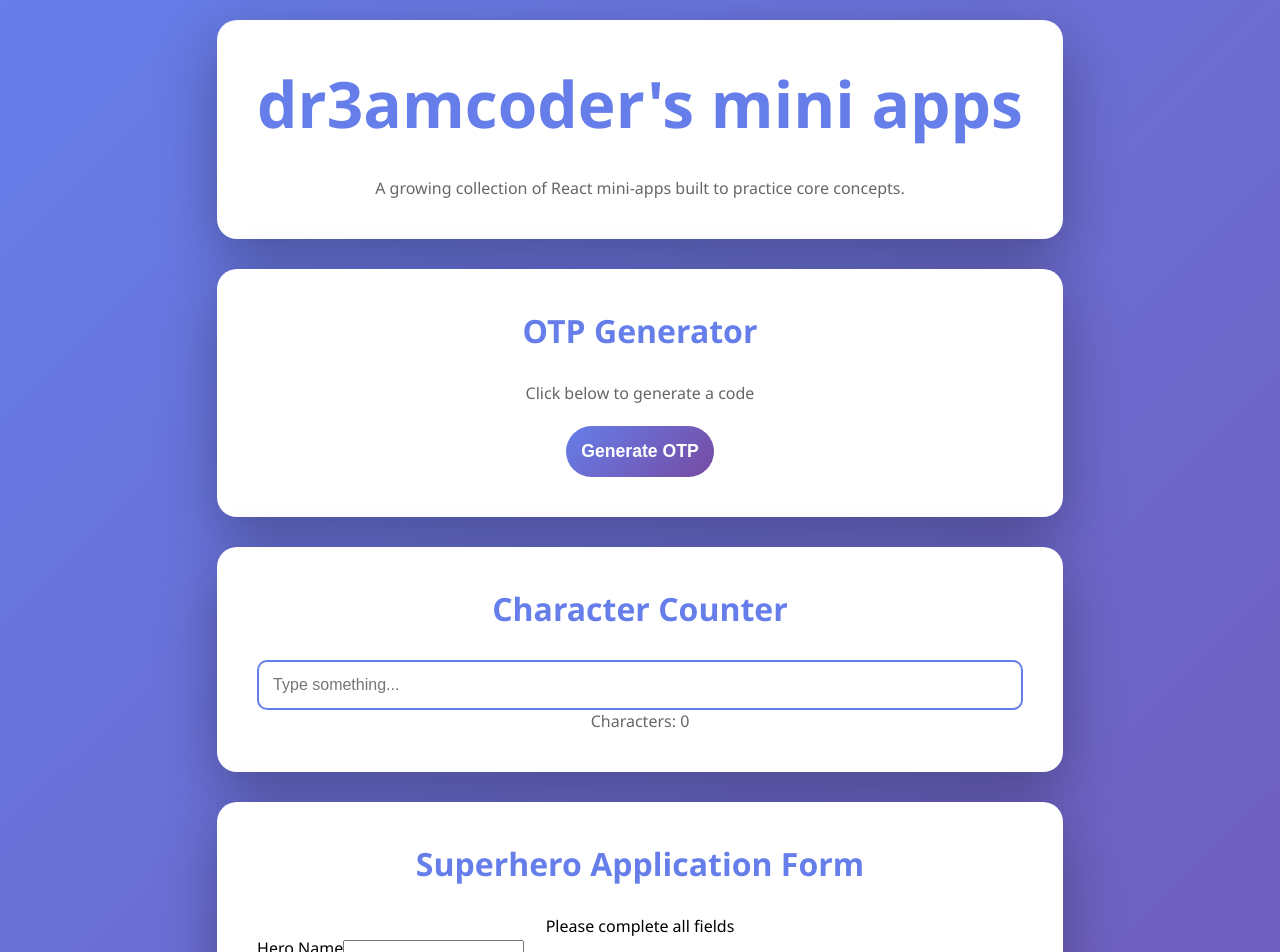
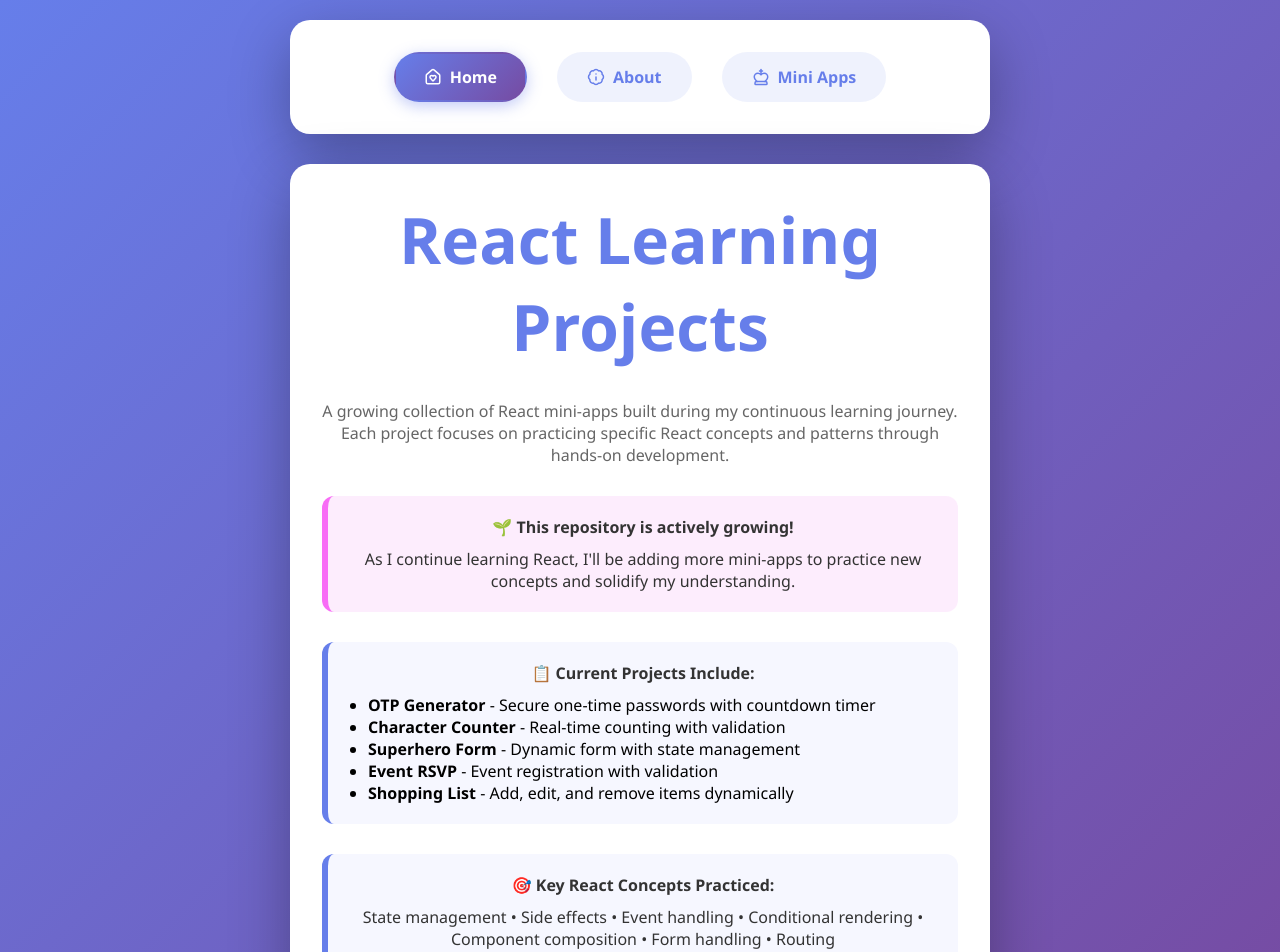
Before and after one commit to dr3amcoder/my-mini-apps, a React (Vite) app: page /#/ in a window 1280 px wide. Shown: the top 952 px of the page. Built offline with nearby package versions, Linux system fonts and the light colour scheme.

Commit message:
Styling update and navBar added

```diff
--- a/package.json
+++ b/package.json
@@ -10,6 +10,7 @@
     "preview": "vite preview"
   },
   "dependencies": {
+    "lucide-react": "^0.563.0",
     "react": "^19.2.0",
     "react-dom": "^19.2.0",
     "react-router-dom": "^7.12.0"
--- a/src/App.css
+++ b/src/App.css
@@ -15,7 +15,7 @@ body {
   display: flex;
   justify-content: center;
   align-items: center;
-  padding: 20px;
+  padding: clamp(10px, 3vw, 20px);
 }
 
 /* =========================
@@ -25,15 +25,15 @@ body {
 .app-wrapper {
   display: flex;
   flex-direction: column;
-  gap: 30px;
+  gap: clamp(15px, 3vw, 30px);
   width: 100%;
-  max-width: 1000px;
+  max-width: 700px;
 }
 
 .container {
   background: white;
-  padding: 40px;
-  border-radius: 20px;
+  padding: clamp(20px, 4vw, 32px);
+  border-radius: clamp(12px, 2vw, 20px);
   box-shadow: 0 20px 60px rgba(0, 0, 0, 0.3);
   text-align: center;
 }
@@ -43,20 +43,20 @@ body {
 ========================= */
 
 .title-lg {
-  font-size: 4rem;
+  font-size: clamp(2rem, 8vw, 4rem);
   color: #667eea;
-  margin-bottom: 30px;
+  margin-bottom: clamp(15px, 3vw, 30px);
 }
 
 .title-md {
-  font-size: 2rem;
+  font-size: clamp(1.5rem, 4vw, 2rem);
   color: #667eea;
-  margin-bottom: 30px;
+  margin-bottom: clamp(15px, 3vw, 30px);
 }
 
 .text-muted {
   color: #666;
-  font-size: 1rem;
+  font-size: clamp(0.875rem, 2vw, 1rem);
 }
 
 .text-highlight {
@@ -71,8 +71,8 @@ body {
 .section {
   display: flex;
   flex-direction: column;
-  gap: 10px;
-  margin-bottom: 25px;
+  gap: clamp(8px, 2vw, 10px);
+  margin-bottom: clamp(15px, 3vw, 25px);
   text-align: left;
 }
 
@@ -86,10 +86,10 @@ body {
 
 .input {
   width: 100%;
-  padding: 14px;
-  border-radius: 10px;
+  padding: clamp(10px, 2vw, 14px);
+  border-radius: clamp(8px, 1.5vw, 10px);
   border: 2px solid #667eea;
-  font-size: 1rem;
+  font-size: clamp(0.875rem, 2vw, 1rem);
   outline: none;
   transition: all 0.2s ease;
 }
@@ -110,12 +110,12 @@ input[type="checkbox"] {
 ========================= */
 
 .btn {
-  padding: 15px;
+  padding: clamp(12px, 2.5vw, 15px);
   border-radius: 50px;
   border: none;
   background: linear-gradient(135deg, #667eea, #764ba2);
   color: white;
-  font-size: 1.1rem;
+  font-size: clamp(0.95rem, 2vw, 1.1rem);
   font-weight: 600;
   cursor: pointer;
   transition: all 0.3s ease;
@@ -142,18 +142,136 @@ input[type="checkbox"] {
 }
 
 /* =========================
+   Navigation
+========================= */
+
+nav {
+  display: flex;
+  justify-content: center;
+  gap: clamp(15px, 3vw, 30px);
+  flex-wrap: wrap;
+}
+
+nav a {
+  display: inline-flex;
+  align-items: center;
+  gap: 8px;
+  padding: clamp(10px, 2vw, 12px) clamp(20px, 3vw, 28px);
+  border-radius: 50px;
+  text-decoration: none;
+  color: #667eea;
+  font-weight: 600;
+  font-size: clamp(0.9rem, 2vw, 1rem);
+  background: rgba(102, 126, 234, 0.1);
+  transition: all 0.3s ease;
+  border: 2px solid transparent;
+}
+
+nav a:hover {
+  background: rgba(102, 126, 234, 0.2);
+  transform: translateY(-2px);
+}
+
+nav a.active {
+  background: linear-gradient(135deg, #667eea, #764ba2);
+  color: white;
+  box-shadow: 0 4px 15px rgba(102, 126, 234, 0.4);
+}
+
+/* =========================
    Event / Result Blocks
 ========================= */
 
 .info-box {
-  margin-top: 30px;
-  padding: 20px;
-  border-radius: 12px;
+  margin-top: clamp(15px, 3vw, 30px);
+  padding: clamp(15px, 3vw, 20px);
+  border-radius: clamp(8px, 1.5vw, 12px);
   background: #f6f7ff;
-  border-left: 6px solid #667eea;
+  border-left: clamp(4px, 1vw, 6px) solid #667eea;
 }
 
 .info-box p {
-  margin-bottom: 10px;
+  margin-bottom: clamp(8px, 1.5vw, 10px);
   color: #333;
+  font-size: clamp(0.875rem, 2vw, 1rem);
 }
+
+/* =========================
+   Responsive Media Queries
+========================= */
+
+/* Tablets and smaller laptops */
+@media (max-width: 768px) {
+  body {
+    padding: 15px;
+  }
+
+  .app-wrapper {
+    gap: 20px;
+  }
+
+  .container {
+    padding: 25px;
+  }
+
+  .btn:hover:not(:disabled) {
+    transform: translateY(-1px);
+  }
+}
+
+/* Mobile devices */
+@media (max-width: 480px) {
+  body {
+    padding: 10px;
+    align-items: flex-start;
+  }
+
+  .app-wrapper {
+    gap: 15px;
+  }
+
+  .container {
+    padding: 20px;
+    border-radius: 15px;
+  }
+
+  .title-lg {
+    font-size: 2rem;
+  }
+
+  .title-md {
+    font-size: 1.5rem;
+  }
+
+  .btn {
+    padding: 12px;
+    font-size: 1rem;
+  }
+
+  /* Better touch targets for mobile */
+  .input {
+    min-height: 44px;
+  }
+
+  input[type="checkbox"] {
+    transform: scale(1.3);
+    margin-right: 10px;
+  }
+}
+
+/* Very small devices */
+@media (max-width: 360px) {
+  .container {
+    padding: 15px;
+  }
+
+  .title-lg {
+    font-size: 1.75rem;
+    margin-bottom: 15px;
+  }
+
+  .title-md {
+    font-size: 1.25rem;
+    margin-bottom: 15px;
+  }
+}
--- a/src/App.jsx
+++ b/src/App.jsx
@@ -1,19 +1,18 @@
-import AppDetails from "./components/AppDetails";
-import OTPGenerator from "./components/OTPGenerator";
-import CharacterCounter from "./components/CharacterCounter";
-import SuperheroForm from "./components/SuperheroForm";
-import EventRSVPForm from "./components/EventRSVPForm";
-import ShoppingList from "./components/ShoppingList";
+import { Routes, Route } from "react-router-dom";
+import NavBar from "./components/NavBar";
+import Home from "./pages/Home";
+import About from "./pages/About";
+import MiniApps from "./pages/MiniApps";
 
 const App = () => {
   return (
     <div className="app-wrapper">
-      <AppDetails />
-      <OTPGenerator />
-      <CharacterCounter />
-      <SuperheroForm />
-      <EventRSVPForm />
-      <ShoppingList />
+      <NavBar />
+      <Routes>
+        <Route path="/" element={<Home />} />
+        <Route path="/about" element={<About />} />
+        <Route path="/mini-apps" element={<MiniApps />} />
+      </Routes>
     </div>
   );
 };
--- a/src/components/AppDetails.jsx
+++ /dev/null
@@ -1,11 +0,0 @@
-const AppDetails = () => (
-  <div className="container">
-    <h1 className="title-lg">dr3amcoder's mini apps</h1>
-    <p className="text-muted">
-      A growing collection of React mini-apps built to practice core concepts.
-    </p>
-  </div>
-);
-
-
-export default AppDetails;
--- a/src/components/NavBar.jsx
+++ b/src/components/NavBar.jsx
@@ -1,12 +1,22 @@
 import { NavLink } from "react-router-dom";
+import { HouseHeart, BadgeInfo, ChessKing } from "lucide-react";
 
 const NavBar = () => {
   return (
     <div className="container">
       <nav>
-        <NavLink to="/">Home</NavLink>
-        <NavLink to="/about">About</NavLink>
-        <NavLink to="/mini-apps">Mini Apps</NavLink>
+        <NavLink to="/">
+          <HouseHeart size={18} />
+          <span>Home</span>
+        </NavLink>
+        <NavLink to="/about">
+          <BadgeInfo size={18} />
+          <span>About</span>
+        </NavLink>
+        <NavLink to="/mini-apps">
+          <ChessKing size={18} />
+          <span>Mini Apps</span>
+        </NavLink>
       </nav>
     </div>
   );
--- a/src/components/SuperheroForm.jsx
+++ b/src/components/SuperheroForm.jsx
@@ -1,78 +1,80 @@
 import { useState } from "react";
 
 const SuperheroForm = () => {
-
   const powerSourceOptions = [
-    'Bitten by a strange creature',
-    'Radioactive exposure',
-    'Science experiment',
-    'Alien heritage',
-    'Ancient artifact discovery',
-    'Other'
+    "Bitten by a strange creature",
+    "Radioactive exposure",
+    "Science experiment",
+    "Alien heritage",
+    "Ancient artifact discovery",
+    "Other",
   ];
 
   const powersOptions = [
-    'Super Strength',
-    'Super Speed',
-    'Flight',
-    'Invisibility',
-    'Telekinesis',
-    'Other'
+    "Super Strength",
+    "Super Speed",
+    "Flight",
+    "Invisibility",
+    "Telekinesis",
+    "Other",
   ];
 
-  const [heroName, setHeroName] = useState('');
-  const [realName, setRealName] = useState('');
-  const [powerSource, setPowerSource] = useState('');
+  const [heroName, setHeroName] = useState("");
+  const [realName, setRealName] = useState("");
+  const [powerSource, setPowerSource] = useState("");
   const [powers, setPowers] = useState([]);
 
-  const handlePowersChange = e => {
+  const handlePowersChange = (e) => {
     const { value, checked } = e.target;
-    setPowers(checked ? [...powers, value] : powers.filter(p => p !== value));
-  }
+    setPowers(checked ? [...powers, value] : powers.filter((p) => p !== value));
+  };
 
   return (
-    <div className='container'>
+    <div className="container">
       <h2 className="title-md">Superhero Application Form</h2>
       <p>Please complete all fields</p>
-       <form method='post' action='https://superhero-application-form.freecodecamp.org'>
-        <div className='section'>
+      <form
+        method="post"
+        action="https://superhero-application-form.freecodecamp.org"
+      >
+        <div className="section">
           <label>
-            Hero Name
+            Hero Name:
             <input
-              type='text'
+              type="text"
               value={heroName}
-              onChange={e => setHeroName(e.target.value)}
+              onChange={(e) => setHeroName(e.target.value)}
             />
           </label>
           <label>
-            Real Name
+            Real Name:
             <input
-              type='password'
+              type="password"
               value={realName}
-              onChange={e => setRealName(e.target.value)}
+              onChange={(e) => setRealName(e.target.value)}
             />
           </label>
         </div>
-        <label className='section column'>
+        <label className="section column">
           How did you get your powers?
-          <select value={powerSource} onChange={e => setPowerSource(e.target.value)}>
-            <option value=''>
-              Select one
-            </option>
-           {powerSourceOptions.map(source => (
-             <option key={source} value={source}>
+          <select
+            value={powerSource}
+            onChange={(e) => setPowerSource(e.target.value)}
+          >
+            <option value="">Select one</option>
+            {powerSourceOptions.map((source) => (
+              <option key={source} value={source}>
                 {source}
               </option>
             ))}
           </select>
         </label>
-        <label className='section column'>
+        <label className="section column">
           List your powers (select all that apply):
-
-          {powersOptions.map(power => (
+          {powersOptions.map((power) => (
             <label key={power}>
               <input
-                type='checkbox'
+                type="checkbox"
                 value={power}
                 checked={powers.includes(power)}
                 onChange={handlePowersChange}
@@ -81,16 +83,12 @@ const SuperheroForm = () => {
             </label>
           ))}
         </label>
-        <button
-          className='submit-btn'
-          type='submit'
-
-        >
+        <button className="submit-btn" type="submit">
           Join the League
         </button>
       </form>
     </div>
-  )
+  );
 };
 
 export default SuperheroForm;
--- /dev/null
+++ b/src/pages/About.jsx
@@ -0,0 +1,104 @@
+const About = () => {
+  return (
+    <div className="container">
+      <h1 className="title-md">About This Project</h1>
+      <p className="text-muted" style={{ marginBottom: "20px" }}>
+        A growing collection of React mini-apps built during my continuous
+        learning journey. <br />
+        Each project focuses on practicing specific React concepts and patterns
+        through hands-on development.
+      </p>
+
+      <div className="info-box">
+        <p>
+          <strong>🛠️ Technologies Used:</strong>
+        </p>
+        <ul
+          style={{ textAlign: "left", marginLeft: "20px", marginTop: "10px" }}
+        >
+          <li>
+            <strong>React (via Vite)</strong> - Modern React development with
+            hooks (useState, useEffect, useRef)
+          </li>
+          <li>
+            <strong>React Router</strong> - Client-side routing and navigation
+          </li>
+          <li>
+            <strong>HTML5 & CSS3</strong> - Structure and responsive styling
+          </li>
+          <li>
+            <strong>JavaScript ES6+</strong> - Core functionality
+          </li>
+          <li>
+            <strong>Vite</strong> - Development server and build tool
+          </li>
+        </ul>
+      </div>
+
+      <div className="info-box">
+        <p>
+          <strong>📚 Learning Approach:</strong>
+        </p>
+        <p style={{ marginTop: "10px" }}>
+          This repository represents my ongoing journey to master React through
+          practical application. Each mini-app is built using different learning
+          methods:
+        </p>
+        <ul
+          style={{ textAlign: "left", marginLeft: "20px", marginTop: "10px" }}
+        >
+          <li>Online courses (FreeCodeCamp, tutorials)</li>
+          <li>AI-assisted learning (ChatGPT guidance)</li>
+          <li>Documentation deep-dives</li>
+          <li>Hands-on experimentation</li>
+        </ul>
+      </div>
+
+      <div className="info-box">
+        <p>
+          <strong>📝 Key React Concepts Practiced:</strong>
+        </p>
+        <ul
+          style={{ textAlign: "left", marginLeft: "20px", marginTop: "10px" }}
+        >
+          <li>State management with useState</li>
+          <li>Side effects with useEffect</li>
+          <li>Ref handling with useRef</li>
+          <li>Event handling & conditional rendering</li>
+          <li>Component composition & modularization</li>
+          <li>Form handling and validation</li>
+          <li>Routing with React Router</li>
+        </ul>
+      </div>
+
+      <div
+        className="info-box"
+        style={{ background: "#daf9f0b4", borderLeftColor: "#54cbadff" }}
+      >
+        <p>
+          <strong>🎯 What's Next?</strong>
+        </p>
+        <p style={{ marginTop: "10px" }}>
+          Based on my FreeCodeCamp curriculum, upcoming topics include:
+        </p>
+        <ul
+          style={{
+            textAlign: "left",
+            marginLeft: "20px",
+            marginTop: "10px",
+            marginBottom: 0,
+          }}
+        >
+          <li>Debugging Strategies</li>
+          <li>Performance Optimization</li>
+          <li>Testing React components</li>
+          <li>CSS Libraries & Frameworks</li>
+          <li>Data Visualization with D3</li>
+          <li>TypeScript Fundamentals</li>
+        </ul>
+      </div>
+    </div>
+  );
+};
+
+export default About;
--- /dev/null
+++ b/src/pages/Home.jsx
@@ -0,0 +1,71 @@
+const Home = () => {
+  return (
+    <div className="container">
+      <h1 className="title-lg">React Learning Projects</h1>
+      <p className="text-muted" style={{ marginBottom: "20px" }}>
+        A growing collection of React mini-apps built during my continuous
+        learning journey. <br />
+        Each project focuses on practicing specific React concepts and patterns
+        through hands-on development.
+      </p>
+
+      <div
+        className="info-box"
+        style={{ background: "#fce5fdb1", borderLeftColor: "#f50bf190" }}
+      >
+        <p>
+          <strong>🌱 This repository is actively growing!</strong>
+        </p>
+        <p style={{ marginBottom: 0 }}>
+          As I continue learning React, I'll be adding more mini-apps to
+          practice new concepts and solidify my understanding.
+        </p>
+      </div>
+
+      <div className="info-box">
+        <p>
+          <strong>📋 Current Projects Include:</strong>
+        </p>
+        <ul
+          style={{
+            textAlign: "left",
+            marginLeft: "20px",
+            marginTop: "10px",
+            marginBottom: 0,
+          }}
+        >
+          <li>
+            <strong>OTP Generator</strong> - Secure one-time passwords with
+            countdown timer
+          </li>
+          <li>
+            <strong>Character Counter</strong> - Real-time counting with
+            validation
+          </li>
+          <li>
+            <strong>Superhero Form</strong> - Dynamic form with state management
+          </li>
+          <li>
+            <strong>Event RSVP</strong> - Event registration with validation
+          </li>
+          <li>
+            <strong>Shopping List</strong> - Add, edit, and remove items
+            dynamically
+          </li>
+        </ul>
+      </div>
+
+      <div className="info-box">
+        <p>
+          <strong>🎯 Key React Concepts Practiced:</strong>
+        </p>
+        <p style={{ marginBottom: 0 }}>
+          State management • Side effects • Event handling • Conditional
+          rendering • Component composition • Form handling • Routing
+        </p>
+      </div>
+    </div>
+  );
+};
+
+export default Home;
--- /dev/null
+++ b/src/pages/MiniApps.jsx
@@ -0,0 +1,19 @@
+import OTPGenerator from "../components/OTPGenerator";
+import CharacterCounter from "../components/CharacterCounter";
+import SuperheroForm from "../components/SuperheroForm";
+import EventRSVPForm from "../components/EventRSVPForm";
+import ShoppingList from "../components/ShoppingList";
+
+const MiniApps = () => {
+  return (
+    <>
+      <OTPGenerator />
+      <CharacterCounter />
+      <SuperheroForm />
+      <EventRSVPForm />
+      <ShoppingList />
+    </>
+  );
+};
+
+export default MiniApps;
```
Also changed, not shown: src/components/ShoppingList.jsx (+15 -20 lines), 1 other file (tests, documents, lock files or other folders).
